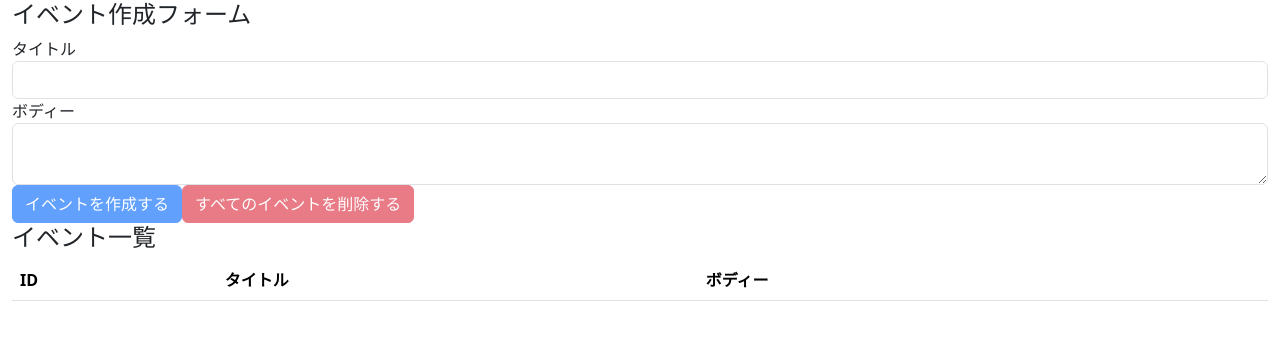
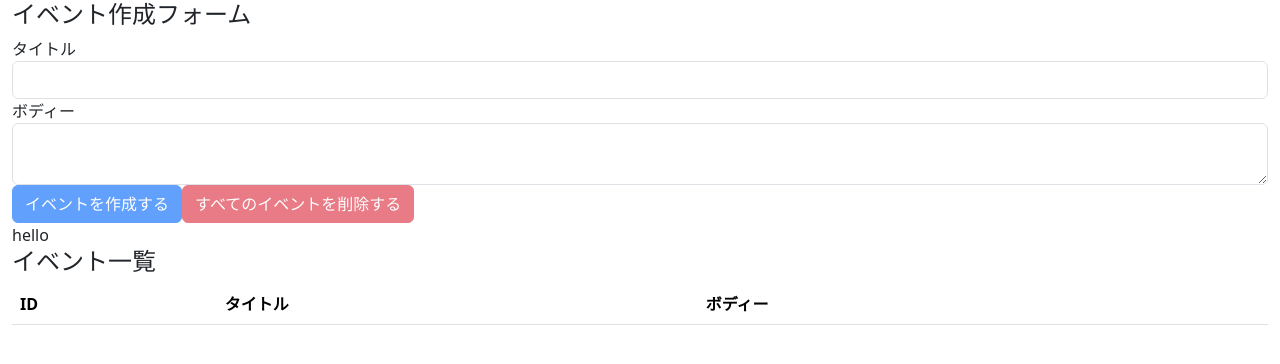
Before and after one commit to den413/react-hooks-101, a React (Create React App) app: page / in a window 1280 px wide. Shown: the top 364 px of the page. Built offline with nearby package versions, Linux system fonts and the light colour scheme.

Commit message:
setyp react context provider

```diff
--- a/src/conponents/App.js
+++ b/src/conponents/App.js
@@ -3,15 +3,18 @@
 import { useReducer } from "react";
 import EventForm from "./EventForm";
 import Events from "./Events";
+import AppContext from "../contexts/AppContext";
 
 const App = () => {
   const [state, dispatch] = useReducer(reducer, []);
 
   return (
-    <div className="container-fluid">
-      <EventForm state={state} dispatch={dispatch} />
-      <Events state={state} dispatch={dispatch} />
-    </div>
+    <AppContext.Provider value={"hello"}>
+      <div className="container-fluid">
+        <EventForm state={state} dispatch={dispatch} />
+        <Events state={state} dispatch={dispatch} />
+      </div>
+    </AppContext.Provider>
   );
 };
 
--- a/src/conponents/Events.js
+++ b/src/conponents/Events.js
@@ -1,9 +1,12 @@
-import React from "react";
+import React, { useContext } from "react";
 import Event from "./Event";
+import AppContext from "../contexts/AppContext";
 
 const Events = ({ state, dispatch }) => {
+  const value = useContext(AppContext);
   return (
     <>
+      <div>{value}</div>
       <h4>イベント一覧</h4>
       <table className="table table-hover">
         <thead>
--- a/src/contexts/AppContext.js
+++ b/src/contexts/AppContext.js
@@ -1,6 +1,6 @@
 import React from "react";
 import { createContext } from "react";
 
-const AppContext = createContext;
+const AppContext = createContext();
 
 export default AppContext;
```
